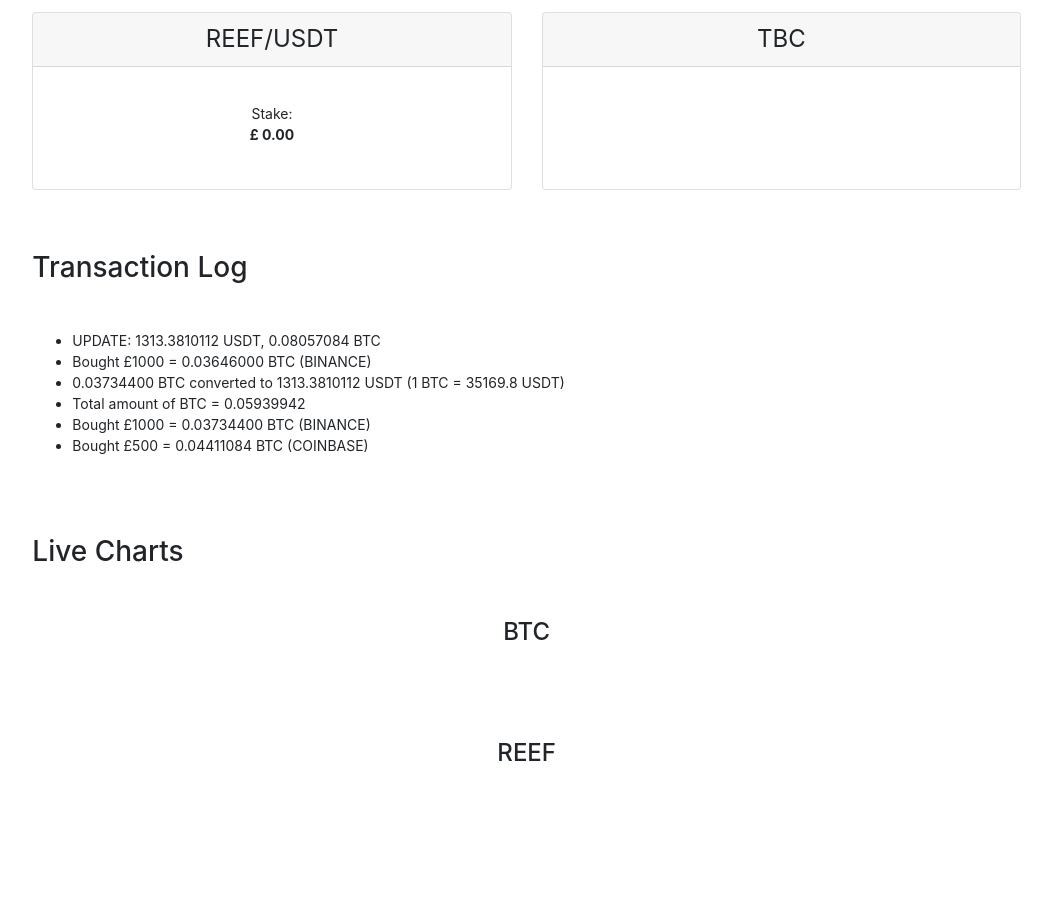
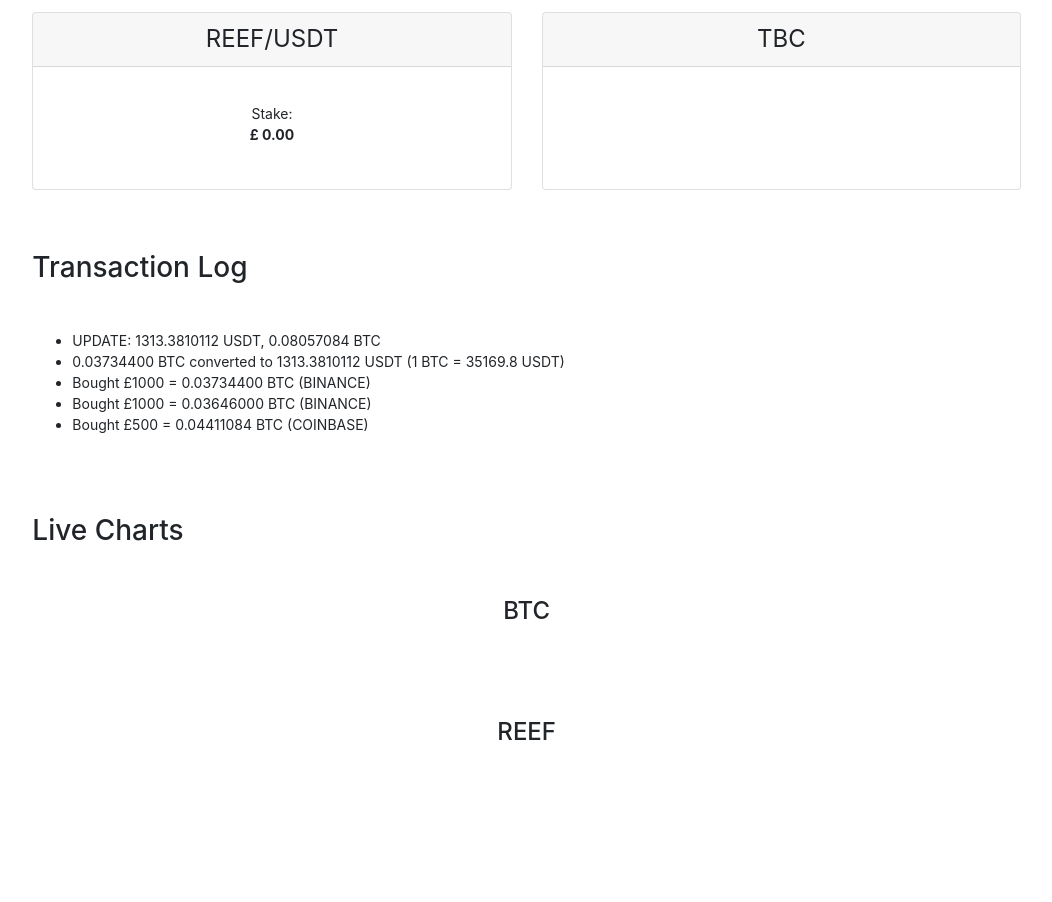
Before and after one commit to thequont/thequont.github.io, a plain HTML site: page cryptodashboard/index.html in a window 1280 px wide. Shown: the part 1099-2001 px from the top of the page, without its empty margins (220-1272 px from the left). After the commit the page ends 1980 px from the top, so only its background shows below. Drawn offline with nearby package versions, Linux system fonts and the light colour scheme; no server answers; a script that the page names is missing.

Commit message:
Add files via upload

```diff
--- a/cryptodashboard/index.html
+++ b/cryptodashboard/index.html
@@ -337,10 +337,9 @@ function sendData(){
 
 <ul>
 <li> UPDATE: 1313.3810112 USDT, 0.08057084 BTC
+<li>0.03734400 BTC converted to 1313.3810112 USDT (1 BTC = 35169.8 USDT)</li>
+<li>Bought £1000 = 0.03734400 BTC (BINANCE)</li>
 <li>Bought £1000 = 0.03646000 BTC (BINANCE)</li>
-<li>0.03734400 BTC converted to 1313.3810112 USDT (1 BTC = 35169.8 USDT)</li>
-<li>Total amount of BTC = 0.05939942 </li>
-<li>Bought £1000 = 0.03734400 BTC (BINANCE)</li>
 <li>Bought £500 = 0.04411084 BTC (COINBASE)</li>
 
 </ul>
```
